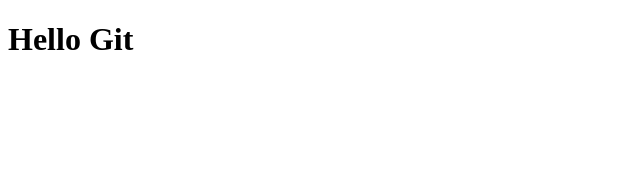
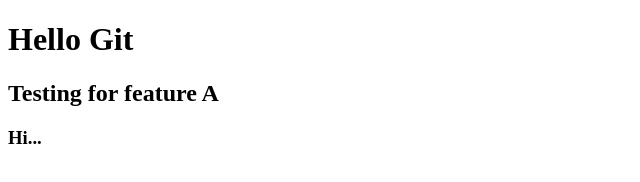
Before and after one commit to k8cchaha/git-pull, a plain HTML site: page index.html in a window 1280 px wide. Shown: the whole page, without its empty margins (0-640 px from the left). Drawn offline with Linux system fonts and the light colour scheme.

Commit message:
complete feature a

```diff
--- a/index.html
+++ b/index.html
@@ -8,5 +8,7 @@
   </head>
   <body>
     <h1>Hello Git</h1>
+    <h2>Testing for feature A</h2>
+    <h3>Hi...</h3>
   </body>
 </html>
```
